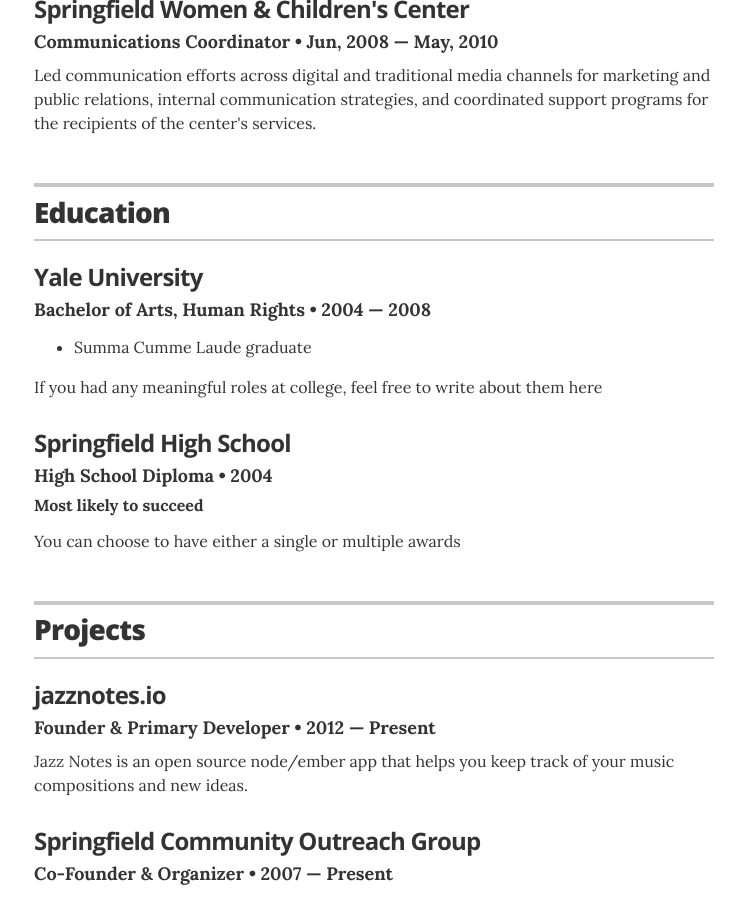
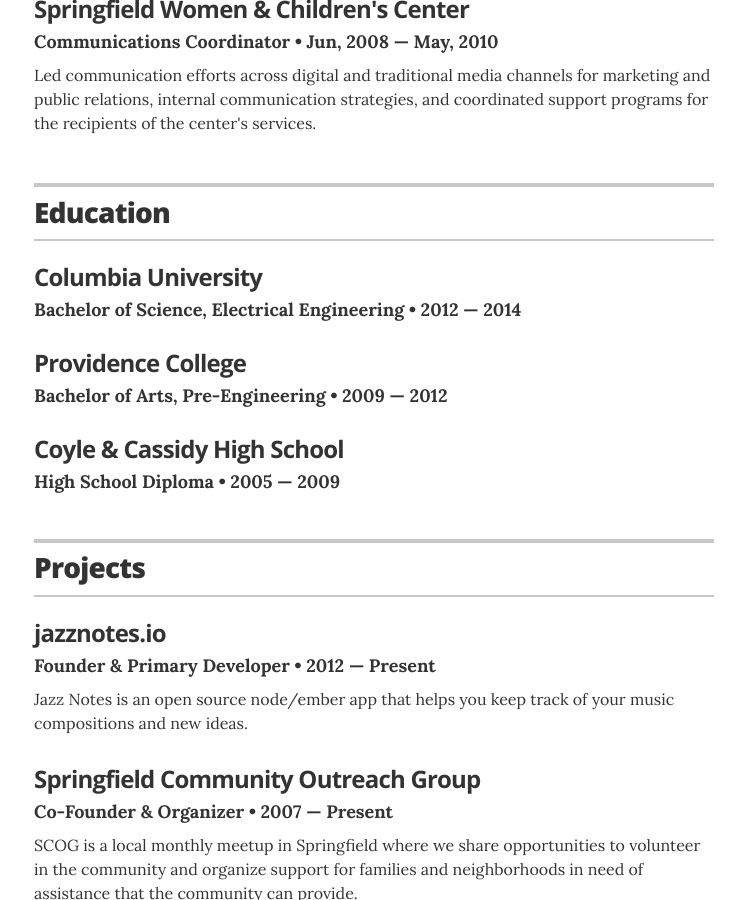
Before and after one commit to patrick-andrew-jain-taylor/resume, a Jekyll site: the page built from index.html, in a window 1280 px wide and 900 px high, scrolled down 1097 px. Shown: the whole window, without its empty margins (266-1011 px from the left). Built offline with Jekyll 4.4.1, drawn with Linux system fonts in a browser that asks for light colours.

Commit message:
Education update.

```diff
--- a/_data/education.yml
+++ b/_data/education.yml
@@ -1,13 +1,12 @@
 # Degree
-- degree: Bachelor of Arts, Human Rights
-  uni: Yale University
-  year: 2004 &mdash; 2008
-  awards:
-    - award: Summa Cumme Laude graduate
-  summary: If you had any meaningful roles at college, feel free to write about them here
+- degree: Bachelor of Science, Electrical Engineering
+  uni: Columbia University
+  year: 2012 &mdash; 2014
+
+- degree: Bachelor of Arts, Pre-Engineering
+  uni: Providence College
+  year: 2009 &mdash; 2012
 
 - degree: High School Diploma
-  uni: Springfield High School
-  year: 2004
-  award: Most likely to succeed
-  summary: You can choose to have either a single or multiple awards
+  uni: Coyle & Cassidy High School
+  year: 2005 &mdash; 2009
```
